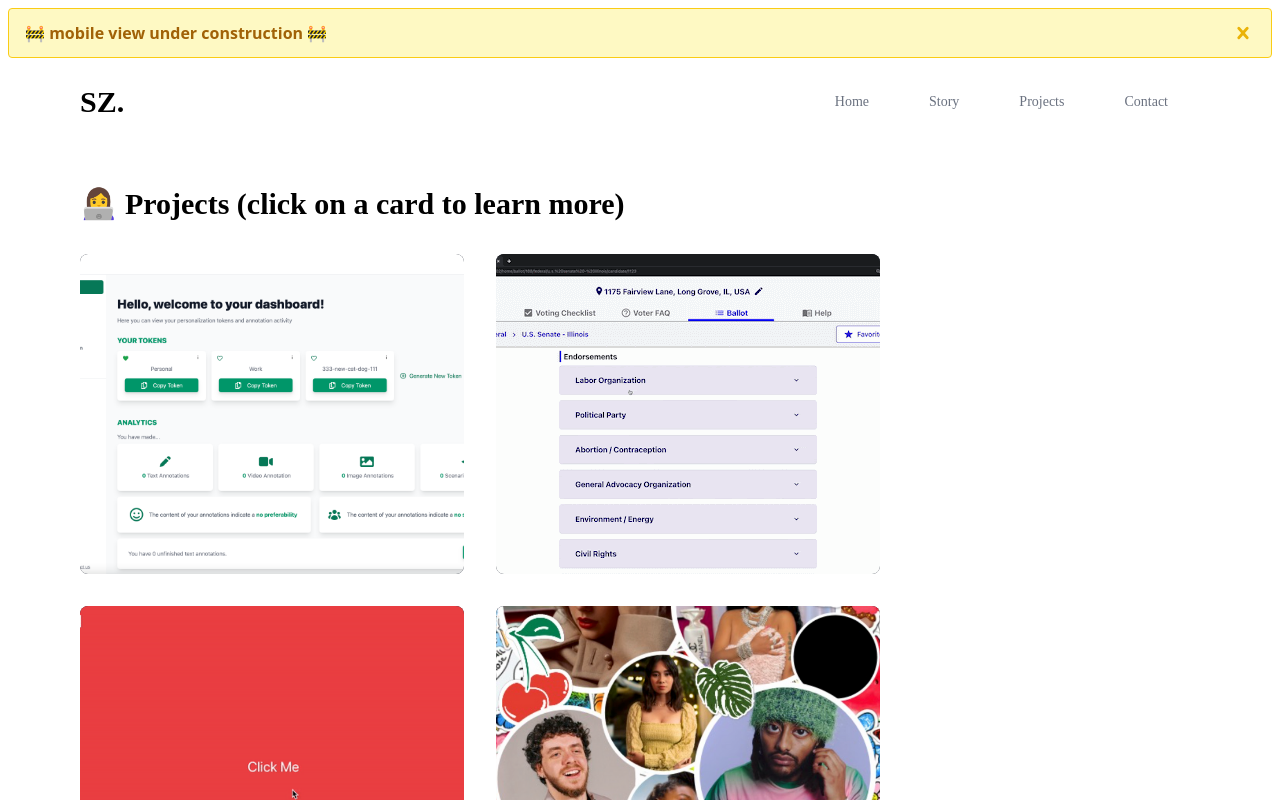
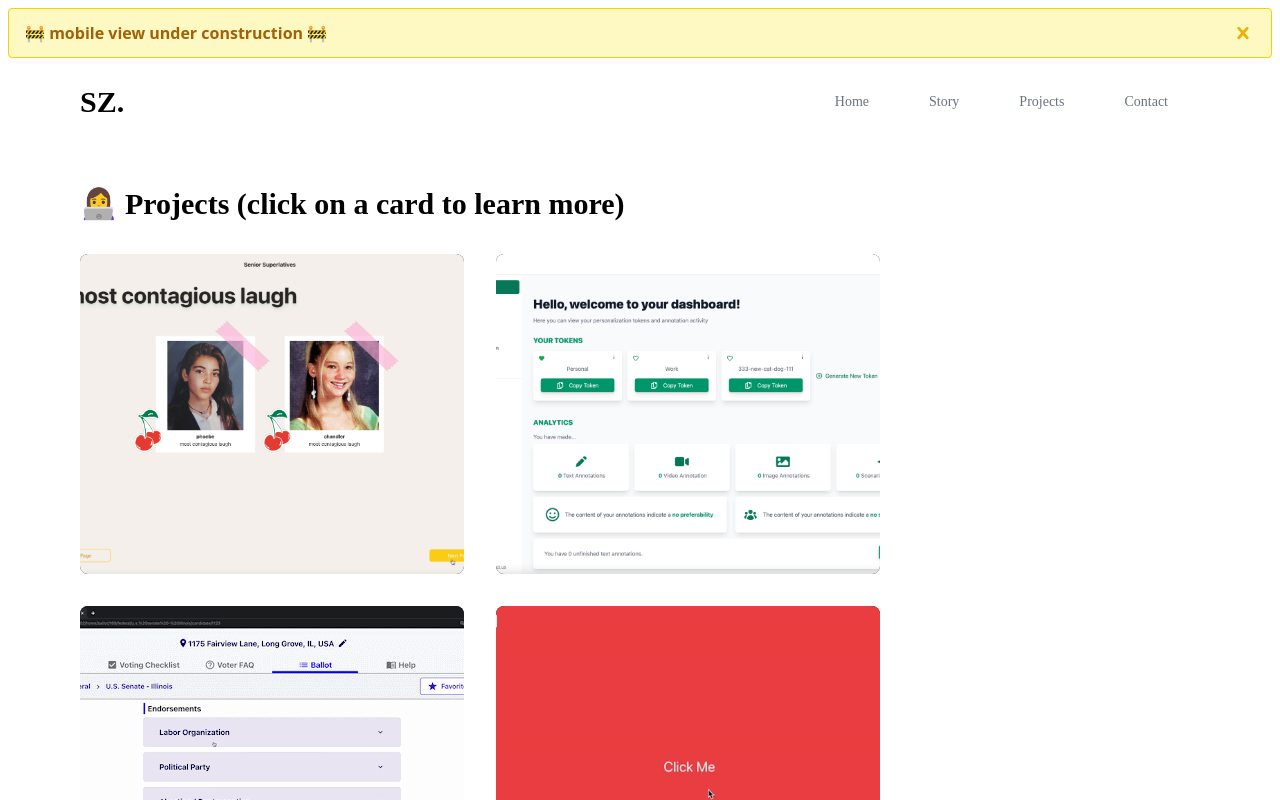
Before and after one commit to szhuang21/sz-website, a React (Create React App) app: page /projects in a window 1280 px wide. Shown: the top 800 px of the page. Built offline with nearby package versions, Linux system fonts and the light colour scheme.

Commit message:
seniorsuperlatives

```diff
--- a/src/components/Alert.js
+++ b/src/components/Alert.js
@@ -12,7 +12,7 @@ const Alert = (props) => {
     setClosed(false); // Reset the state to false when the component is refreshed
   }, []);
   return (
-    <div className="flex align-center items-center justify-center text-center">
+    <div className="flex align-center items-center justify-center text-center w-screen">
       {!closed ? (
         <div
           className="w-full mr-2 ml-2 mt-2 flex bg-yellow-100 border border-yellow-400 text-yellow-700 px-4 py-3 rounded relative"
--- a/src/components/Experiences.js
+++ b/src/components/Experiences.js
@@ -6,6 +6,7 @@ import webscraper from '../images/webscraper.png';
 import northwestern from '../images/northwestern.png';
 import ExperienceCard from '../components/ExperienceCard';
 import ethicsnet from '../images/EthicsNetUserDash.png';
+import seniorSuperlatives from '../images/SeniorSuperlatives.png';
 const Experiences = () => {
   return (
     <div className="">
@@ -14,6 +15,16 @@ const Experiences = () => {
       </div>
 
       <div className="flex flex-wrap">
+        <ExperienceCard
+          name="Senior Superlatives"
+          blurb="Superlative Voting Made Fun!"
+          about="This project is far from complete, but I wanted to make an easier and more fun way for friends to share superlative voting forms with each other and also display the results like you would see in a yearbook. I built this project this past week during winter break so that I could learn how to use Firebase realtime databases and deployment."
+          website="https://seniorsuperlatives-6b973.web.app/"
+          github="private"
+          skills={['Firebase', 'Databses', 'React']}
+          image={seniorSuperlatives}
+        />
+
         <ExperienceCard
           name="EthicsNet"
           blurb="Building ethical AI."
--- a/src/components/Footer.js
+++ b/src/components/Footer.js
@@ -13,7 +13,6 @@ const Footer = () => {
 
           <p className="text-white text-3xl text-left font-bold font-poppins">SOPHIA ZHUANG</p>
           <div>
-            {' '}
             <div className="text-right pr-8 pt-8 space-x-4 text-white">
               <a href="https://www.linkedin.com/in/sophiazhuang5/" target="_blank" rel="noreferrer">
                 <FontAwesomeIcon icon={faLinkedin} className="hover:text-pink-400" size="2x" />
```
Also changed, not shown: src/images/SeniorSuperlatives.png (added).
